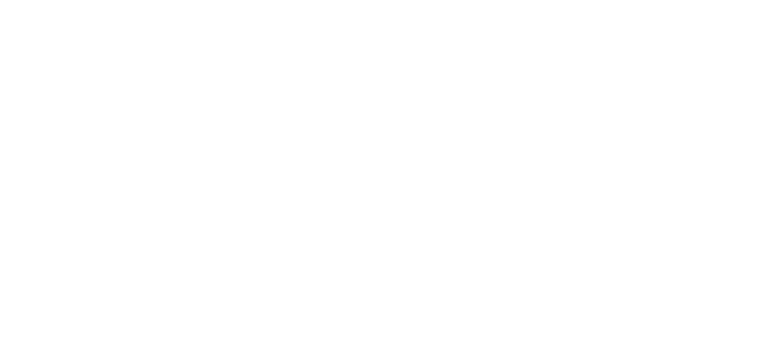
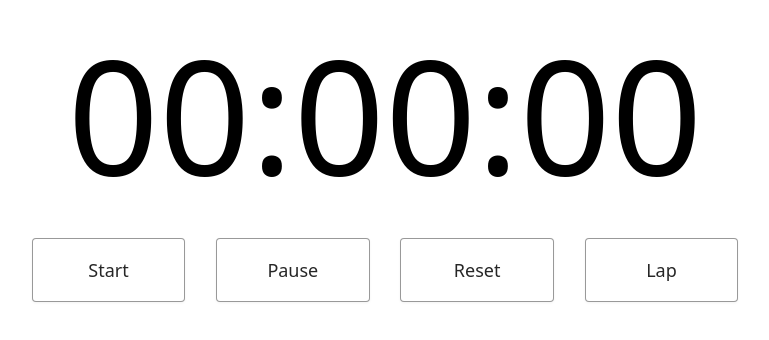
Before and after one commit to Shopify/eng-intern-assessment-react, a React app: page / in a window 1280 px wide. Shown: the part 164-504 px from the top of the page, without its empty margins (263-1032 px from the left). Built offline with nearby package versions, Linux system fonts and the light colour scheme.

Commit message:
first commit

```diff
--- a/src/App.tsx
+++ b/src/App.tsx
@@ -1,7 +1,11 @@
 import React from 'react'
+import StopWatch from './StopWatch'
+import './AppStyles.css'
 
 export default function App() {
     return(
-        <div></div>
+        <div className="container">
+            <StopWatch />
+        </div>
     )
 }
--- /dev/null
+++ b/src/AppStyles.css
@@ -0,0 +1,7 @@
+.container{
+    height: 100vh;
+    width: 100vw;
+    display: flex;
+    align-items: center;
+    justify-content: center;
+}
--- a/src/StopWatch.tsx
+++ b/src/StopWatch.tsx
@@ -1,7 +1,86 @@
 import React from 'react'
+import { useState, useEffect } from 'react'
+import StopWatchButton from './StopWatchButton'
+import './StopWatchStyles.css'
 
 export default function StopWatch() {
+
+
+    const [time, setTime] = useState<number>(0); //state to manage elapsed time
+    const [laps, setLaps] = useState<number[]>([]); //state to manage laps taken
+    const [timerActive, setTimerActive] = useState<boolean>(false); //state to act as trigger
+
+
+    useEffect(() => {
+        if(timerActive){
+            // store interval as variable so it can be cleaned up
+            const interval = setInterval(() => {
+                setTime(oldCount => oldCount + 1);
+            }, 1000);
+
+            return () => {
+                // will clean up interval to maintain memory and performance
+                clearInterval(interval);
+              };
+        }
+    }, [timerActive]);
+
+    //callback function to start timer when start button is clicked
+    function startTimer(): void {
+        setTimerActive(true);
+    }
+
+    //callback function to pause timer when pause button is clicked
+    function pauseTimer(): void {
+        setTimerActive(false);
+    }
+
+    //callback function to reset timer when reset button is clicked, will also erase lap times
+    function resetTimer(): void {
+        setTime(0);
+        setLaps(prevState => []);
+        setTimerActive(false);
+    }
+
+    //callback function to save lap time from most recent lap
+    function countLap(): void {
+        let lapDifferenceTime: number; //variable to track the difference of times from now to the last lap
+        if(laps.length >= 1){
+            let lastLap: number = laps[laps.length - 1];
+            timerActive ? lapDifferenceTime = time - lastLap : lapDifferenceTime = 0; //makes sure if timer is paused and a lap is pressed it is 0 since timer isnt going
+        }else{
+            lapDifferenceTime = time;
+        }
+
+        setLaps(prevState => [...prevState, lapDifferenceTime]);
+    }
+
+    //hours calculation
+    const hours = Math.floor(time / 3600);
+
+    //minutes calculation
+    const minutes = Math.floor((time % 3600) / 60);
+
+    //seconds calculation
+    const seconds = Math.floor((time % 60) );
+
+
+
     return(
-        <div></div>
+        <div className="stopwatch-container">
+            <div className="time-display" data-testid='time-display'>
+                {hours.toString().padStart(2, "0")}:{minutes.toString().padStart(2, "0")}:{seconds.toString().padStart(2, "0")}
+            </div>
+            <div className='buttons-container'>
+                <StopWatchButton startClicked={startTimer} pauseClicked={pauseTimer} resetClicked={resetTimer} lapClicked={countLap}/>
+            </div>
+            <div className="lap-display-container" data-testid="lap-display-container" >
+                {laps.map((lap, index) => {
+                    return(
+                        <div className="lap">Lap {index + 1}: {lap} seconds</div>
+                    )
+                })}
+            </div>
+        </div>
     )
 }
--- a/src/StopWatchButton.tsx
+++ b/src/StopWatchButton.tsx
@@ -1,7 +1,22 @@
 import React from 'react'
+import './StopWatchButtonStyles.css'
 
-export default function StopWatchButton() {
+
+interface FuncProps {
+    startClicked: () => void;
+    pauseClicked: () => void;
+    resetClicked: () => void;
+    lapClicked: () => void;
+    }
+
+
+export default function StopWatchButton({startClicked, pauseClicked, resetClicked, lapClicked}: FuncProps) {
     return(
-        <div></div>
-    )
+        <div className="button-container" >
+            <button onClick={() => startClicked()}>Start</button>
+            <button onClick={() => pauseClicked()}>Pause</button>
+            <button onClick={() => resetClicked()}>Reset</button>
+            <button onClick={() => lapClicked()}>Lap</button>
+        </div>
+    );
 }
--- /dev/null
+++ b/src/StopWatchButtonStyles.css
@@ -0,0 +1,57 @@
+
+.button-container{
+    width: 100%;
+    height: 100%;
+    display: flex;
+    justify-content: space-evenly;
+    align-items: center;
+    flex-direction: row;
+}
+
+
+button {
+  align-items: center;
+  background-color: #FFFFFF;
+  border: 1px solid rgba(0, 0, 0, 0.4);
+  border-radius: .25rem;
+  box-shadow: rgba(0, 0, 0, 0.05) 0 1px 3px 0;
+  box-sizing: border-box;
+  color: rgba(0, 0, 0, 0.85);
+  cursor: pointer;
+  display: inline-flex;
+  font-family: system-ui,-apple-system,system-ui,"Helvetica Neue",Helvetica,Arial,sans-serif;
+  font-size: 18px;
+  font-weight: 500;
+  justify-content: center;
+  line-height: 1.25;
+  margin: 0;
+  min-height: 3rem;
+  padding: 20px 30px;
+  position: relative;
+  text-decoration: none;
+  transition: all 250ms;
+  user-select: none;
+  -webkit-user-select: none;
+  touch-action: manipulation;
+  vertical-align: baseline;
+  width: 20%;
+}
+
+button:hover,
+button:focus {
+  border-color: rgba(0, 0, 0, 0.8);
+  box-shadow: rgba(0, 0, 0, 0.1) 0 4px 12px;
+  color: rgba(0, 0, 0);
+}
+
+button:hover {
+  transform: translateY(-1px);
+}
+
+button:active {
+  background-color: rgba(0, 0, 0, 0.20);
+  border-color: rgba(0, 0, 0, 0.50);
+  box-shadow: rgba(0, 0, 0, 0.06) 0 2px 4px;
+  color: rgba(0, 0, 0, 0.65);
+  transform: translateY(0);
+}
--- /dev/null
+++ b/src/StopWatchStyles.css
@@ -0,0 +1,43 @@
+.stopwatch-container{
+    background-color: white;
+    width: 60%;
+    height: 60%;
+    display: flex;
+    align-items: center;
+    flex-direction: column;
+}
+
+.time-display{
+    font-family: system-ui,-apple-system,system-ui,"Helvetica Neue",Helvetica,Arial,sans-serif;
+    font-size: 10rem;
+    font-weight: 500;
+    width: 100%;
+    text-align: center;
+}
+
+.buttons-container{
+    width: 100%;
+    height: 20%;
+    padding-bottom: 50px;
+}
+
+
+
+.lap-display-container{
+    width: 100%;
+    display: flex;
+    align-items: center;
+    flex-direction: column;
+    padding-bottom: 50px;
+    grid-row-gap: 2rem;
+    row-gap: 2rem;
+    overflow-y: scroll;
+    font-family: system-ui,-apple-system,system-ui,"Helvetica Neue",Helvetica,Arial,sans-serif;
+    font-size: 4rem;
+    font-weight: 500;
+}
+.lap{
+    font-family: system-ui,-apple-system,system-ui,"Helvetica Neue",Helvetica,Arial,sans-serif;
+    font-size: 2rem;
+    font-weight: 500;
+}
--- /dev/null
+++ b/src/jest-setup.ts
@@ -0,0 +1,2 @@
+import '@testing-library/jest-dom';
+console.log('hello, world!');
```
Also changed, not shown: jest.config.js (added, +9 -0 lines), package.json (+2 -5 lines), setupTests.ts (added, +1 -0 lines), 5 other files (tests, documents, lock files or other folders).
